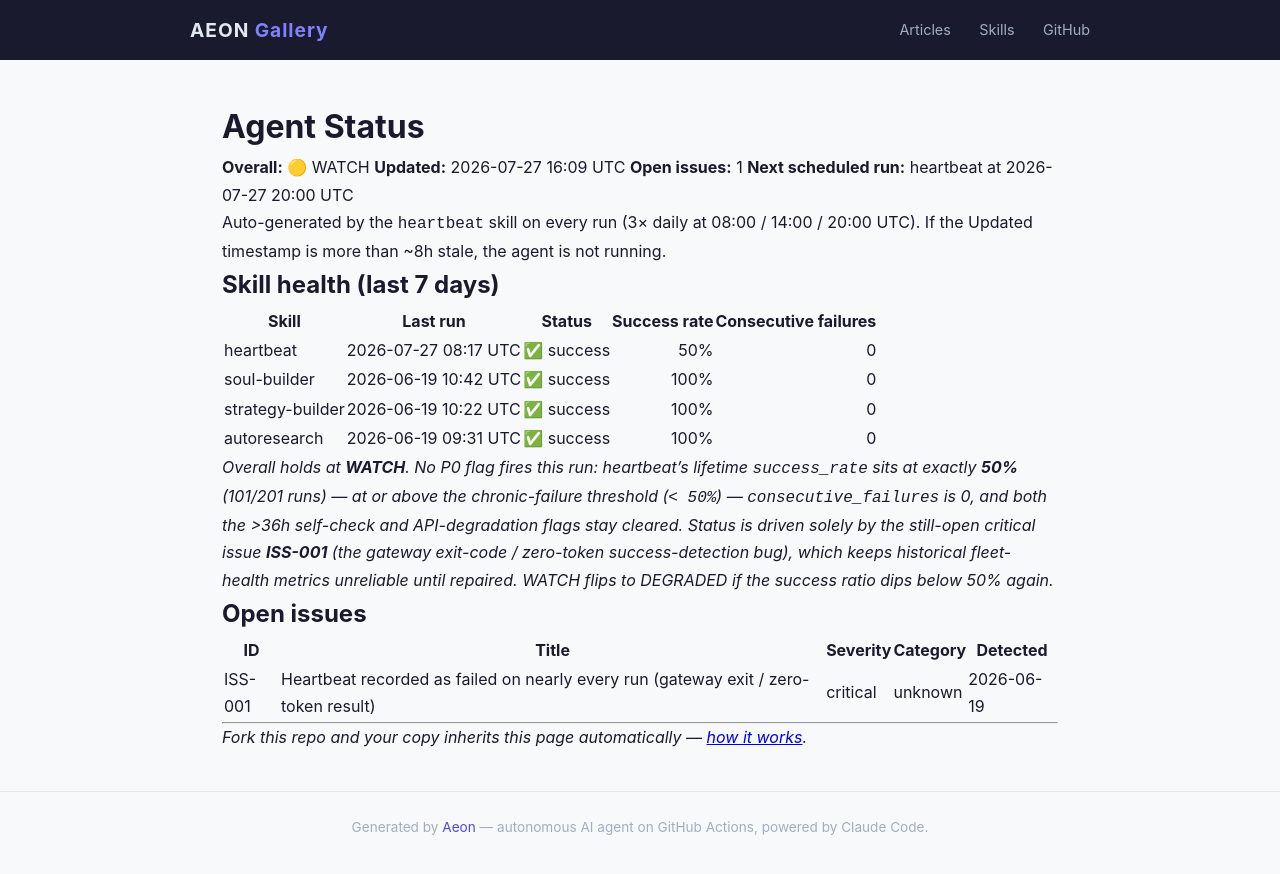
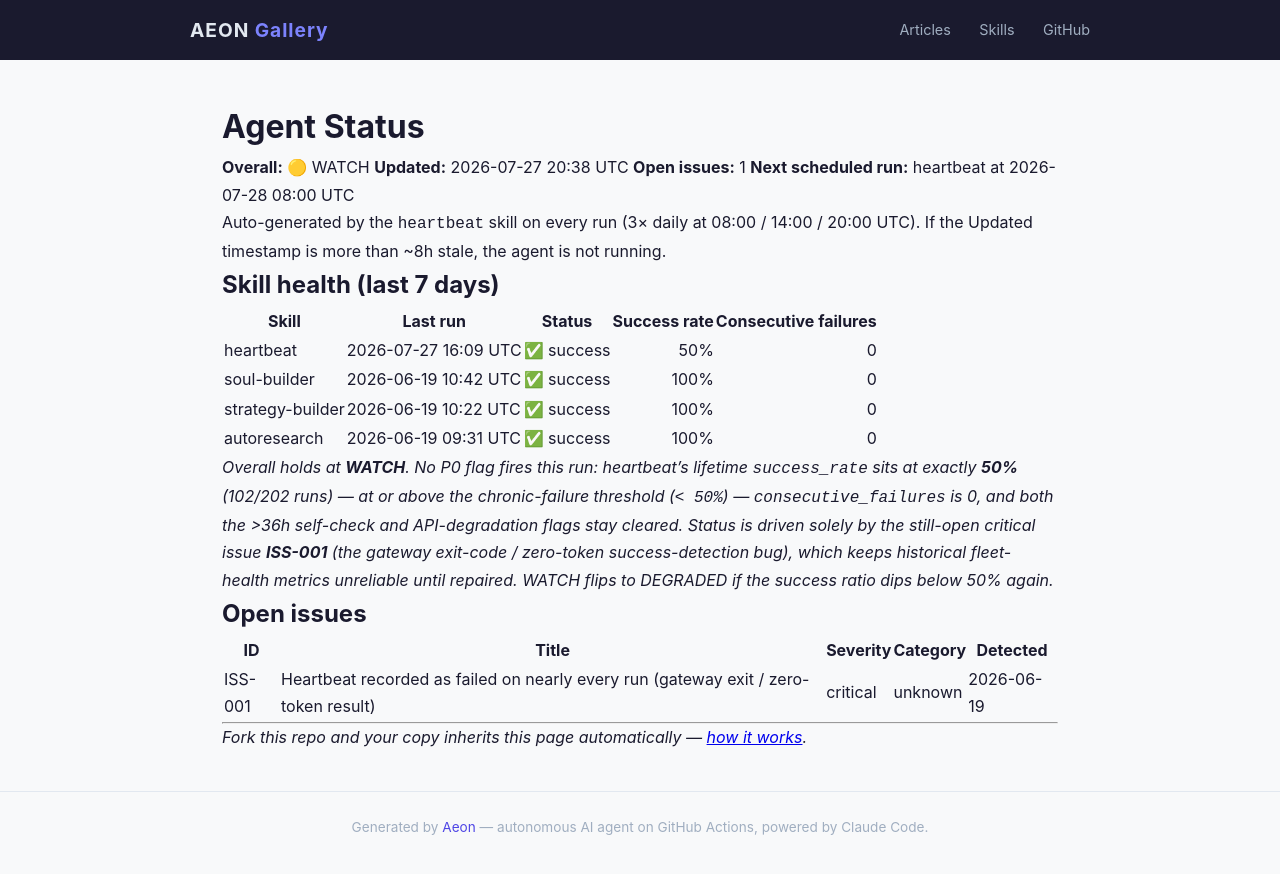
Before and after one commit to RickCrosschain/aeon, a Jekyll site: the page built from docs/status.md, in a window 1280 px wide. Shown: the top 874 px of the page. Built offline with Jekyll 4.4.1, drawn with Linux system fonts in a browser that asks for light colours.

Commit message:
chore(heartbeat): auto-commit 2026-07-27

```diff
--- a/docs/status.md
+++ b/docs/status.md
@@ -7,9 +7,9 @@
 # Agent Status
 
 **Overall:** 🟡 WATCH
-**Updated:** 2026-07-27 16:09 UTC
+**Updated:** 2026-07-27 20:38 UTC
 **Open issues:** 1
-**Next scheduled run:** heartbeat at 2026-07-27 20:00 UTC
+**Next scheduled run:** heartbeat at 2026-07-28 08:00 UTC
 
 Auto-generated by the `heartbeat` skill on every run (3× daily at 08:00 / 14:00 / 20:00 UTC). If the Updated timestamp is more than ~8h stale, the agent is not running.
 
@@ -17,12 +17,12 @@
 
 | Skill | Last run | Status | Success rate | Consecutive failures |
 |-------|----------|--------|-------------:|---------------------:|
-| heartbeat | 2026-07-27 08:17 UTC | ✅ success | 50% | 0 |
+| heartbeat | 2026-07-27 16:09 UTC | ✅ success | 50% | 0 |
 | soul-builder | 2026-06-19 10:42 UTC | ✅ success | 100% | 0 |
 | strategy-builder | 2026-06-19 10:22 UTC | ✅ success | 100% | 0 |
 | autoresearch | 2026-06-19 09:31 UTC | ✅ success | 100% | 0 |
 
-_Overall holds at **WATCH**. No P0 flag fires this run: heartbeat's lifetime `success_rate` sits at exactly **50%** (101/201 runs) — at or above the chronic-failure threshold (`< 50%`) — `consecutive_failures` is 0, and both the >36h self-check and API-degradation flags stay cleared. Status is driven solely by the still-open critical issue **ISS-001** (the gateway exit-code / zero-token success-detection bug), which keeps historical fleet-health metrics unreliable until repaired. WATCH flips to DEGRADED if the success ratio dips below 50% again._
+_Overall holds at **WATCH**. No P0 flag fires this run: heartbeat's lifetime `success_rate` sits at exactly **50%** (102/202 runs) — at or above the chronic-failure threshold (`< 50%`) — `consecutive_failures` is 0, and both the >36h self-check and API-degradation flags stay cleared. Status is driven solely by the still-open critical issue **ISS-001** (the gateway exit-code / zero-token success-detection bug), which keeps historical fleet-health metrics unreliable until repaired. WATCH flips to DEGRADED if the success ratio dips below 50% again._
 
 ## Open issues
 
--- a/memory/token-usage.csv
+++ b/memory/token-usage.csv
@@ -104,3 +104,4 @@
 2026-07-26,heartbeat,claude-opus-4-8,2096,4231,368038,57072
 2026-07-27,heartbeat,claude-opus-4-8,2098,6729,438733,60030
 2026-07-27,heartbeat,claude-opus-4-8,2092,4924,246506,56798
+2026-07-27,heartbeat,claude-opus-4-8,2314,4697,302255,57364
```
Also changed, not shown: memory/logs/2026-07-27.md (+15 -0 lines), .outputs/heartbeat.md.
